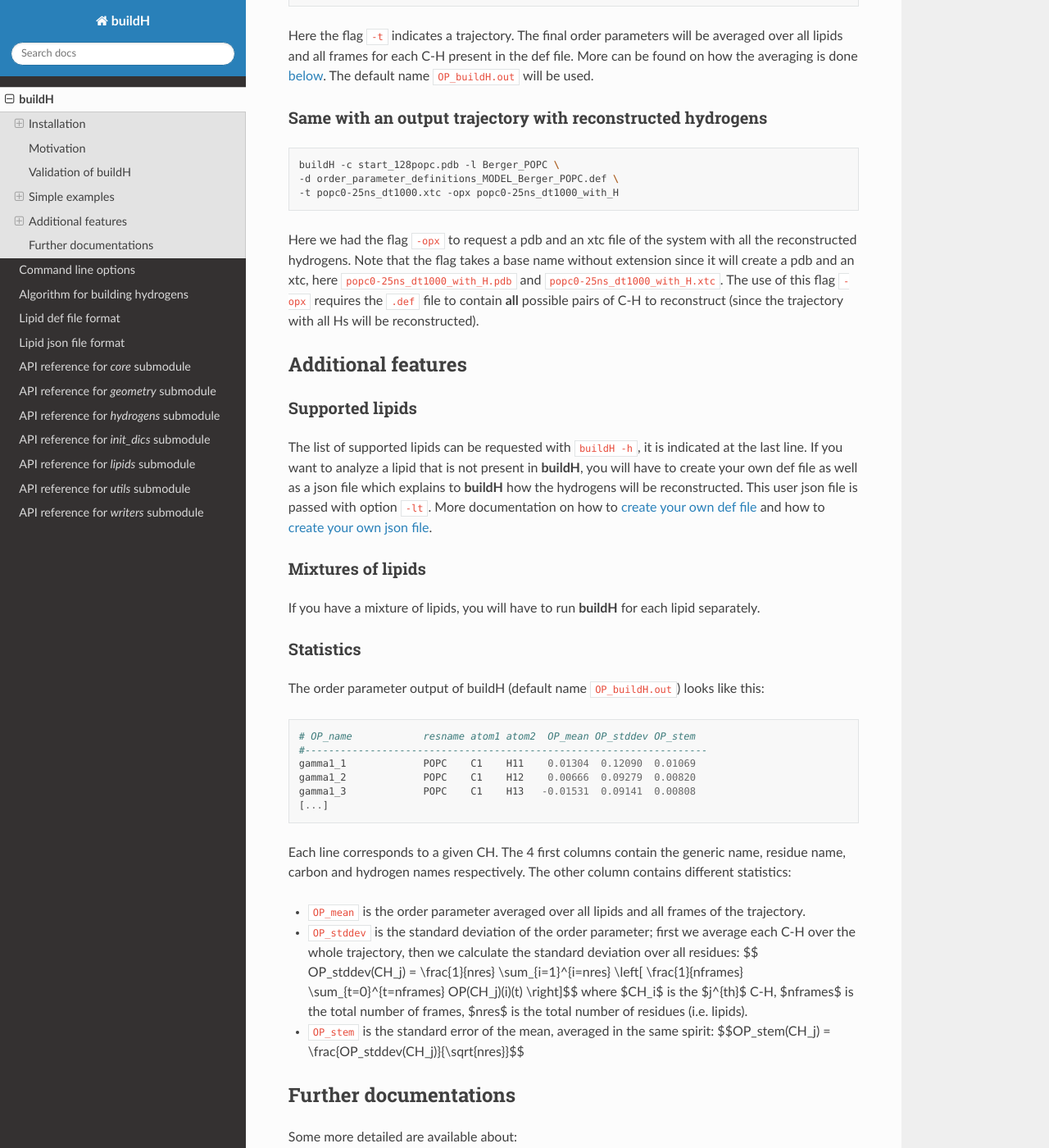
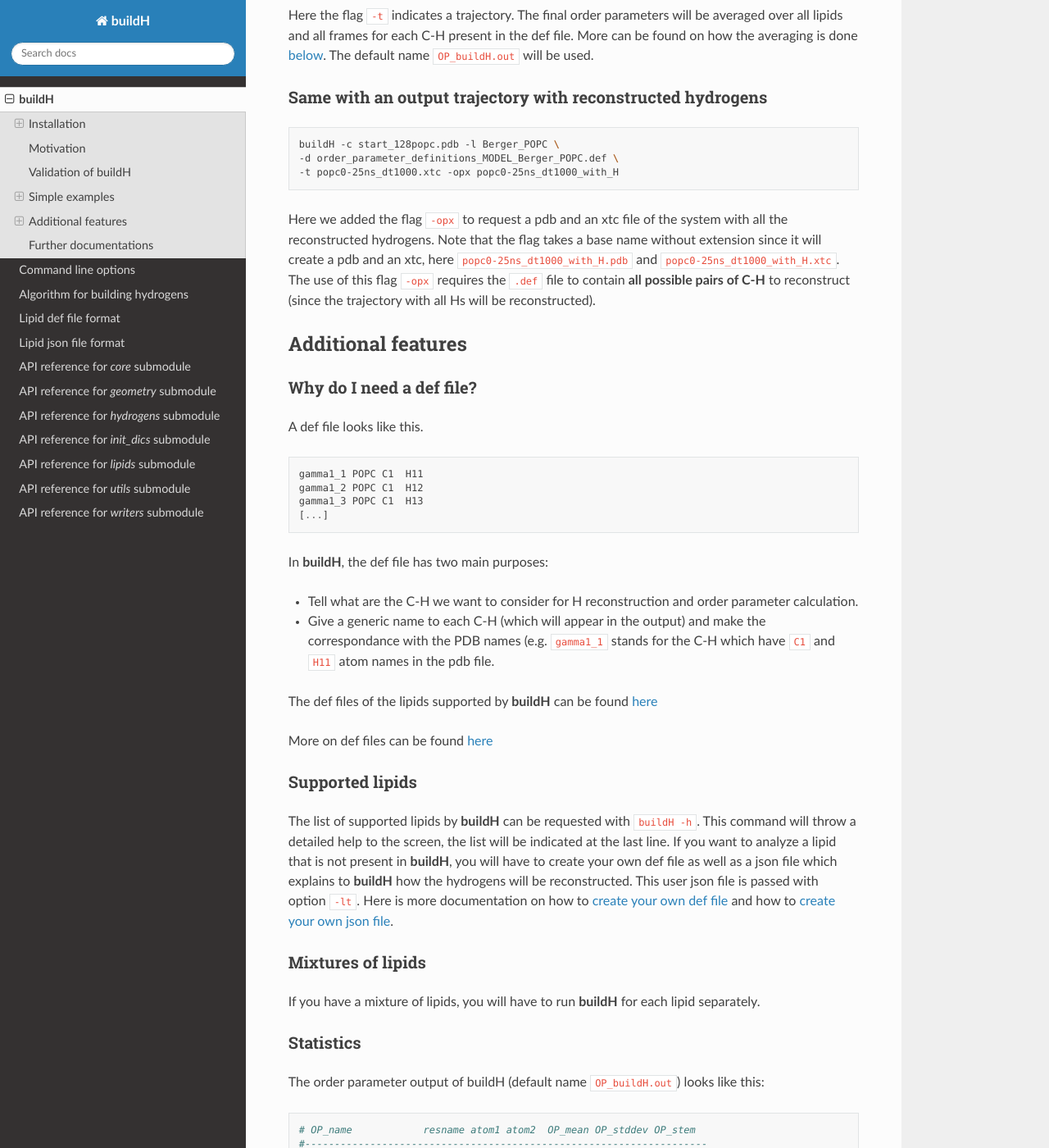
Before and after one commit to patrickfuchs/buildH, a Sphinx documentation site: the page built from docs/buildh.md, in a window 1280 px wide and 1400 px high, scrolled down 2726 px. Shown: the whole window at 82% size. Built offline with Sphinx 7.4.7 and the Read the Docs theme 2.0.0, drawn with Linux system fonts in a browser that asks for light colours; pages that are not in the unit, such as notebooks, are missing from menus; some of the changed text lies outside the part shown.

Commit message:
Update a few sentences

````diff
--- a/docs/buildh.md
+++ b/docs/buildh.md
@@ -96,7 +96,7 @@ buildH -c start_128popc.pdb -l Berger_POPC \
 -t popc0-25ns_dt1000.xtc
 ```
 
-Here the flag `-t` indicates a trajectory. The final order parameters will be averaged over all lipids and all frames for each C-H present in the def file. More can be found on how the averaging is done [below](buildH.md#statistics). The default name `OP_buildH.out` will be used.
+Here the flag `-t` indicates a trajectory. The final order parameters will be averaged over all lipids and all frames for each C-H present in the def file. More can be found on how the averaging is done [below](https://github.com/patrickfuchs/buildH/blob/master/docs/buildh.md#statistics). The default name `OP_buildH.out` will be used.
 
 ### Same with an output trajectory with reconstructed hydrogens
 
@@ -106,13 +106,32 @@ buildH -c start_128popc.pdb -l Berger_POPC \
 -t popc0-25ns_dt1000.xtc -opx popc0-25ns_dt1000_with_H
 ```
 
-Here we had the flag `-opx` to request a pdb and an xtc file of the system with all the reconstructed hydrogens. Note that the flag takes a base name without extension since it will create a pdb and an xtc, here `popc0-25ns_dt1000_with_H.pdb` and `popc0-25ns_dt1000_with_H.xtc`. The use of this flag `-opx` requires the `.def` file to contain **all** possible pairs of C-H to reconstruct (since the trajectory with all Hs will be reconstructed).
+Here we added the flag `-opx` to request a pdb and an xtc file of the system with all the reconstructed hydrogens. Note that the flag takes a base name without extension since it will create a pdb and an xtc, here `popc0-25ns_dt1000_with_H.pdb` and `popc0-25ns_dt1000_with_H.xtc`. The use of this flag `-opx` requires the `.def` file to contain **all possible pairs of C-H** to reconstruct (since the trajectory with all Hs will be reconstructed).
 
 ## Additional features
 
+### Why do I need a def file?
+
+A def file looks like this.
+
+```
+gamma1_1 POPC C1  H11
+gamma1_2 POPC C1  H12
+gamma1_3 POPC C1  H13
+[...]
+```
+In **buildH**, the def file has two main purposes:
+
+- Tell what are the C-H we want to consider for H reconstruction and order parameter calculation.
+- Give a generic name to each C-H (which will appear in the output) and make the correspondance with the PDB names (e.g. `gamma1_1` stands for the C-H which have `C1` and `H11` atom names in the pdb file.
+
+The def files of the lipids supported by **buildH** can be found [here](https://github.com/patrickfuchs/buildH/tree/master/def_files)
+
+More on def files can be found [here](def_format.md)
+
 ### Supported lipids
 
-The list of supported lipids can be requested with `buildH -h`, it is indicated at the last line. If you want to analyze a lipid that is not present in **buildH**, you will have to create your own def file as well as a json file which explains to **buildH** how the hydrogens will be reconstructed. This user json file is passed with option `-lt`. More documentation on how to [create your own def file](def_format.md) and how to [create your own json file](json_format.md).
+The list of supported lipids by **buildH** can be requested with `buildH -h`. This command will throw a detailed help to the screen, the list will be indicated at the last line. If you want to analyze a lipid that is not present in **buildH**, you will have to create your own def file as well as a json file which explains to **buildH** how the hydrogens will be reconstructed. This user json file is passed with option `-lt`. Here is more documentation on how to [create your own def file](def_format.md) and how to [create your own json file](json_format.md).
 
 ### Mixtures of lipids
 
````
Also changed, not shown: other parts of docs/buildh.md (+1 -1 lines).
